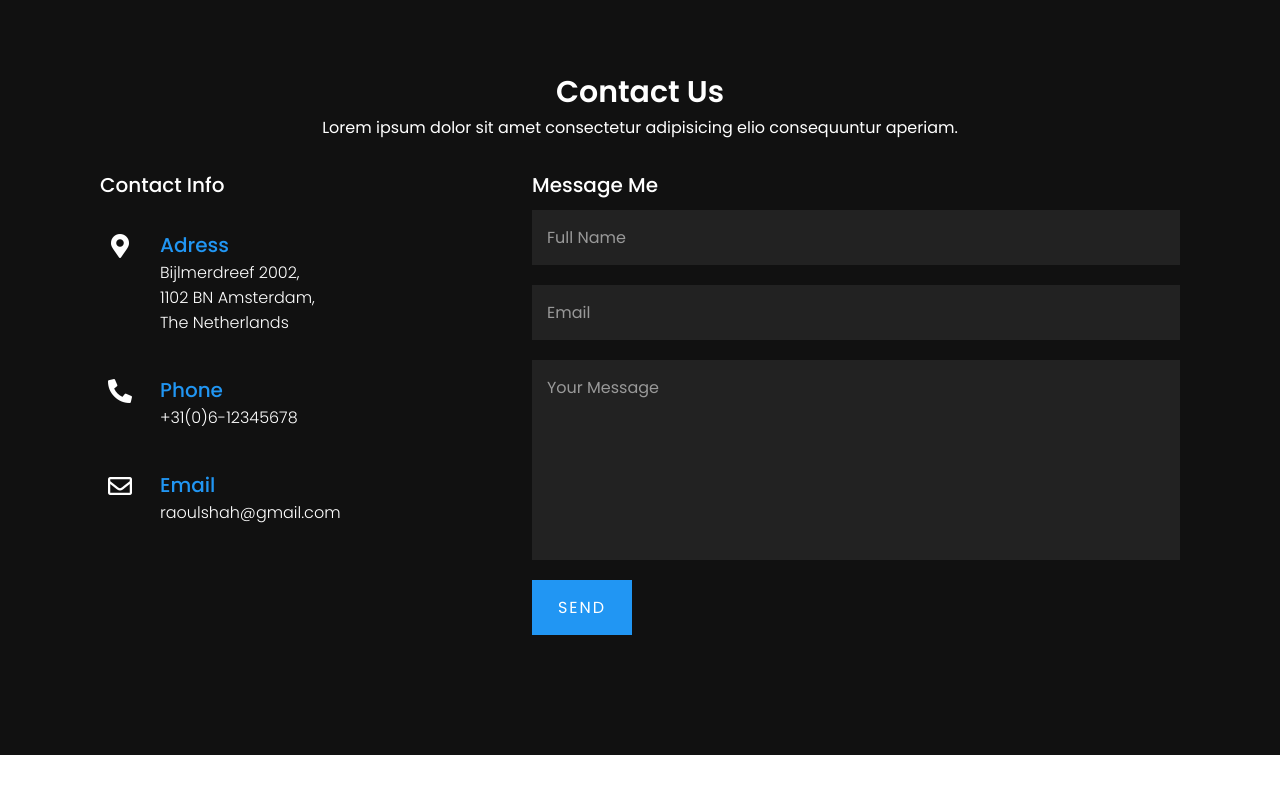
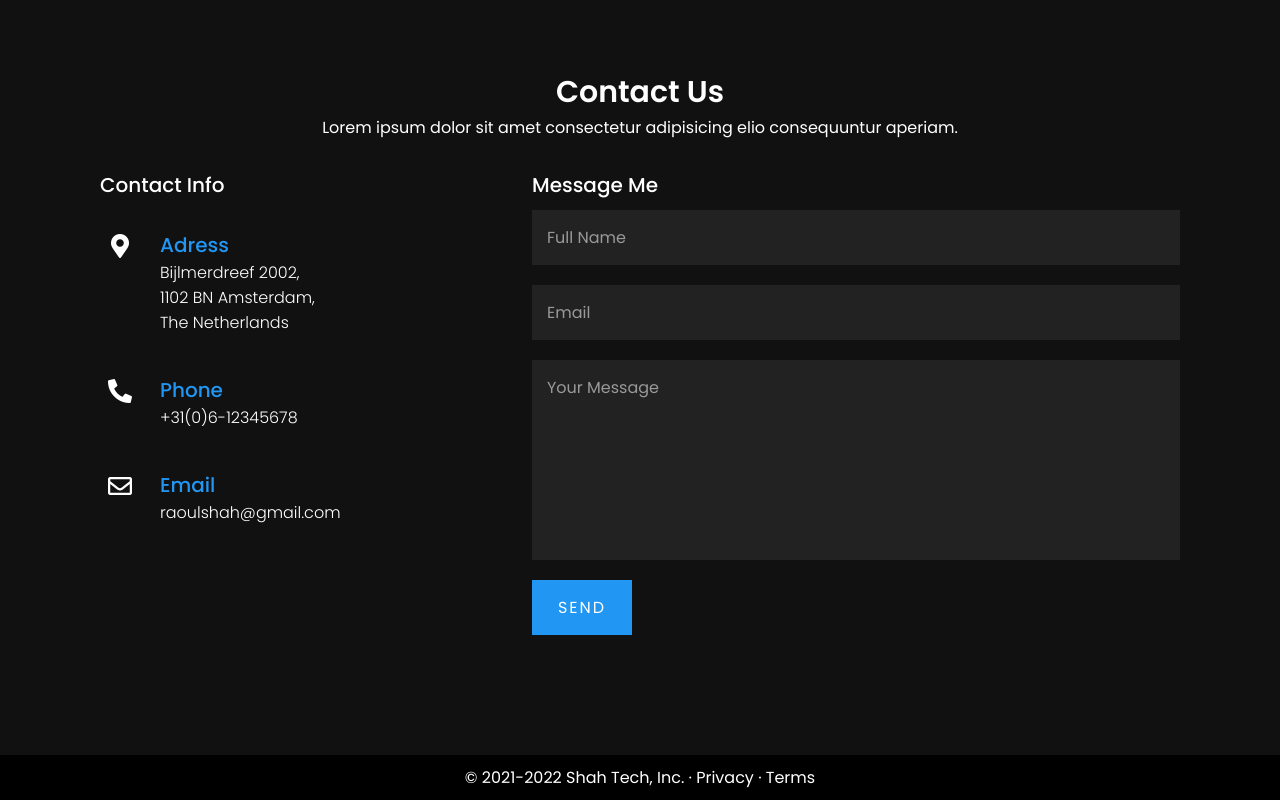
Before and after one commit to Raoul-Shah/Personal-Portfolio-Website, a plain HTML site: page index.html in a window 1280 px wide. Shown: the part 5219-6019 px from the top of the page. Before the commit the page ends 5974 px from the top, so only its background shows below. Drawn offline with Linux system fonts and the light colour scheme.

Commit message:
Added Copyright

```diff
--- a/index.html
+++ b/index.html
@@ -5,6 +5,7 @@
     <meta charset="UTF-8">
     <meta http-equiv="X-UA-Compatible" content="IE=edge">
     <meta name="viewport" content="width=device-width, initial-scale=1.0">
+    <link rel="icon" type="image/png" href="./img/icon2.png">
     <link rel="stylesheet" href="https://pro.fontawesome.com/releases/v5.10.0/css/all.css" integrity="sha384-AYmEC3Yw5cVb3ZcuHtOA93w35dYTsvhLPVnYs9eStHfGJvOvKxVfELGroGkvsg+p" crossorigin="anonymous"/>
     <link rel="stylesheet" href="./style.css">
     <title>Personal Portfolio</title>
@@ -198,6 +199,9 @@
         </div>
     </section>
 
+    <div class="copyright">
+        <p>© 2021-2022 Shah Tech, Inc. · Privacy · Terms</p>
+    </div>
     <script src="./app.js"></script>
 </body>
 
--- a/style.css
+++ b/style.css
@@ -324,3 +324,10 @@ img {
     color: #2196f3;
     margin-bottom: 0;
 }
+
+.copyright {
+    background: #000;
+    color: #fff;
+    text-align: center;
+    padding: 10px;
+}
```
